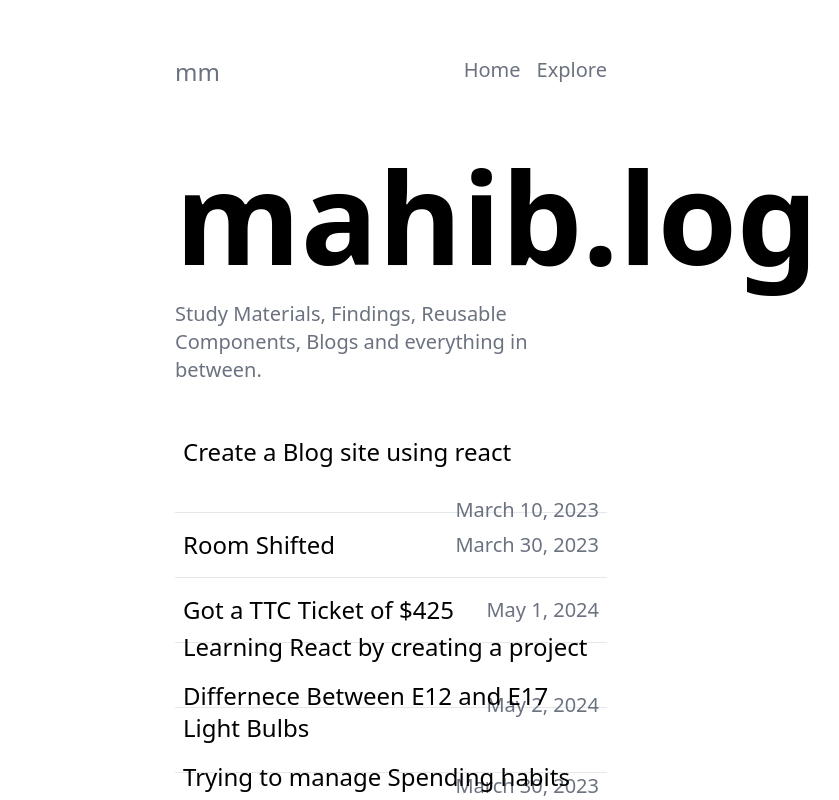
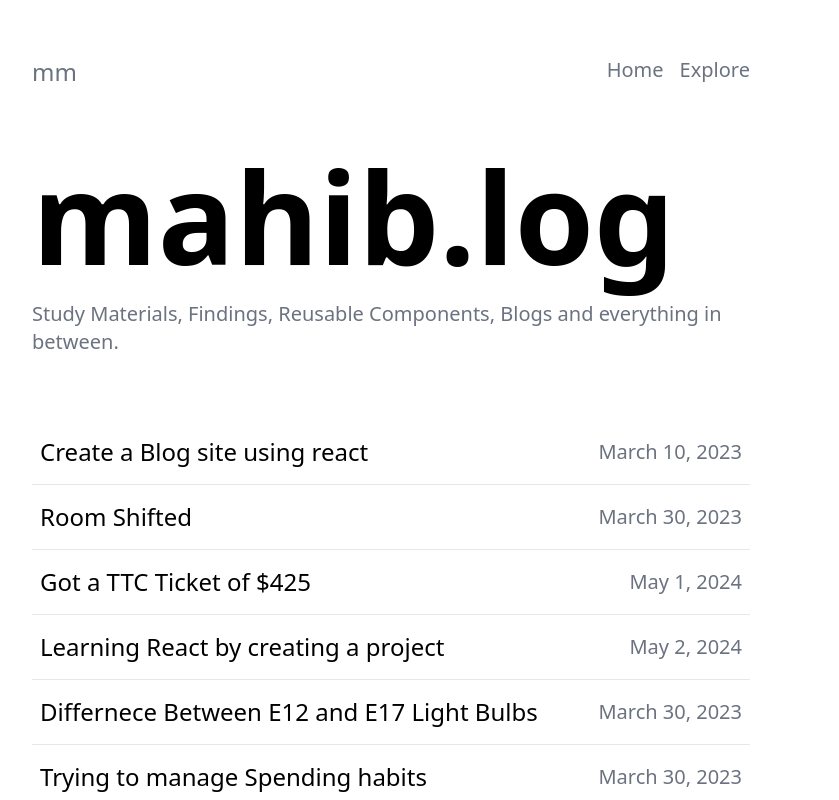
Before and after one commit to Mahib09/Blog_Site, a React (Vite) app: page / in a window 1280 px wide. Shown: the top 800 px of the page, without its empty margins (249-1088 px from the left). Built offline with nearby package versions, Linux system fonts and the light colour scheme.

Commit message:
base container style made

```diff
--- a/src/Pages/Home.jsx
+++ b/src/Pages/Home.jsx
@@ -1,7 +1,7 @@
 import { TitleCard } from "../components/TitleCard";
 export function Home() {
   return (
-    <div>
+    <div className="container">
       <h1 className="text-9xl pt-16 font-extrabold">mahib.log</h1>
       <p className="text-xl text-gray-500 pt-5 mb-16">
         Study Materials, Findings, Reusable Components, Blogs and everything in
--- a/src/components/Footer.jsx
+++ b/src/components/Footer.jsx
@@ -1,5 +1,6 @@
 export function Footer() {
   return (
+    <div className="container">
       <div className="flex flex-col w-100vw items-center pt-10 gap-3">
         <h1 className="text-xl text-gray-500">All rights reserved - mm.fyi</h1>
         <div className="flex gap-2 text-gray-500 text-lg">
@@ -14,5 +15,6 @@ export function Footer() {
           </a>
         </div>
       </div>
+    </div>
   );
 }
--- a/src/components/Header.jsx
+++ b/src/components/Header.jsx
@@ -2,7 +2,7 @@ import { Link } from "react-router-dom";
 
 export function Header() {
   return (
-    <div className="flex gap-4 ">
+    <div className="flex gap-4 container">
       <Link to="/" className="text-2xl text-gray-500 hover:text-black">
         mm
       </Link>
--- a/src/index.css
+++ b/src/index.css
@@ -4,6 +4,11 @@
 
 @layer base {
   body {
-    @apply mx-96 my-4 p-10;
+    @apply my-4 p-10;
   }
 }
+.container {
+  max-width: 750px !important;
+  padding: 0 1rem;
+  margin: 0 auto;
+}
```
Lines whose indentation alone changed are shown as unchanged.
